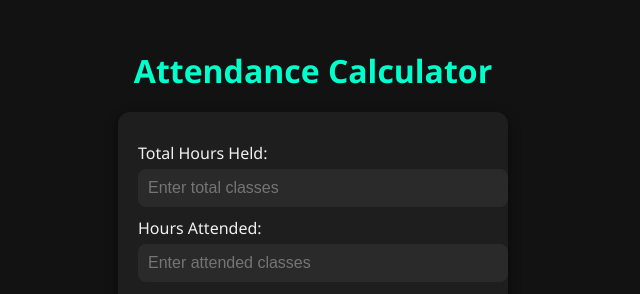
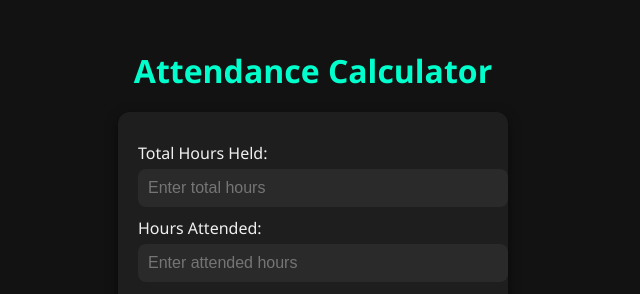
Before and after one commit to deoaayush4/Attendance-Calculator, a plain HTML site: page index.html in a window 1280 px wide. Shown: the top 294 px of the page, 327-967 px from the left. Drawn offline with Linux system fonts and the light colour scheme.

Commit message:
Initial commit

```diff
--- a/index.html
+++ b/index.html
@@ -93,10 +93,10 @@
     <h1>Attendance Calculator</h1>
     <div class="container">
         <label>Total Hours Held:</label>
-        <input type="number" id="totalClasses" placeholder="Enter total classes">
+        <input type="number" id="totalClasses" placeholder="Enter total hours">
 
         <label>Hours Attended:</label>
-        <input type="number" id="attendedClasses" placeholder="Enter attended classes">
+        <input type="number" id="attendedClasses" placeholder="Enter attended hours">
 
         <button onclick="calculateAttendance()">Calculate</button>
         <button onclick="resetForm()">Reset</button>
```
